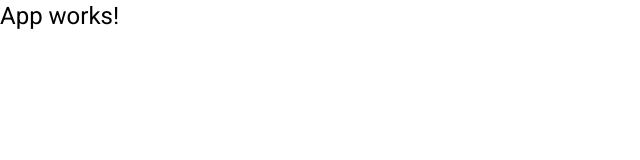
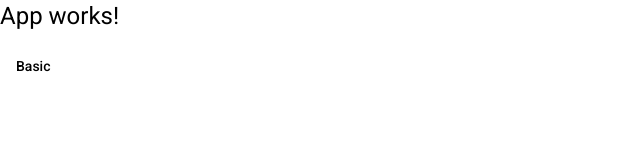
Before and after one commit to Felipe-Tomazoti/HelpDesk-Front, an Angular app: page / in a window 1280 px wide. Shown: the top 160 px of the page, without its empty margins (0-640 px from the left). Built offline with nearby package versions, Linux system fonts and the light colour scheme.

Commit message:
Imports utilizados no projeto

```diff
--- a/src/app/app.component.html
+++ b/src/app/app.component.html
@@ -1 +1,2 @@
 <h1>App works!</h1>
+<button mat-button>Basic</button>
```
Also changed, not shown: src/app/app.module.ts (+67 -2 lines).
